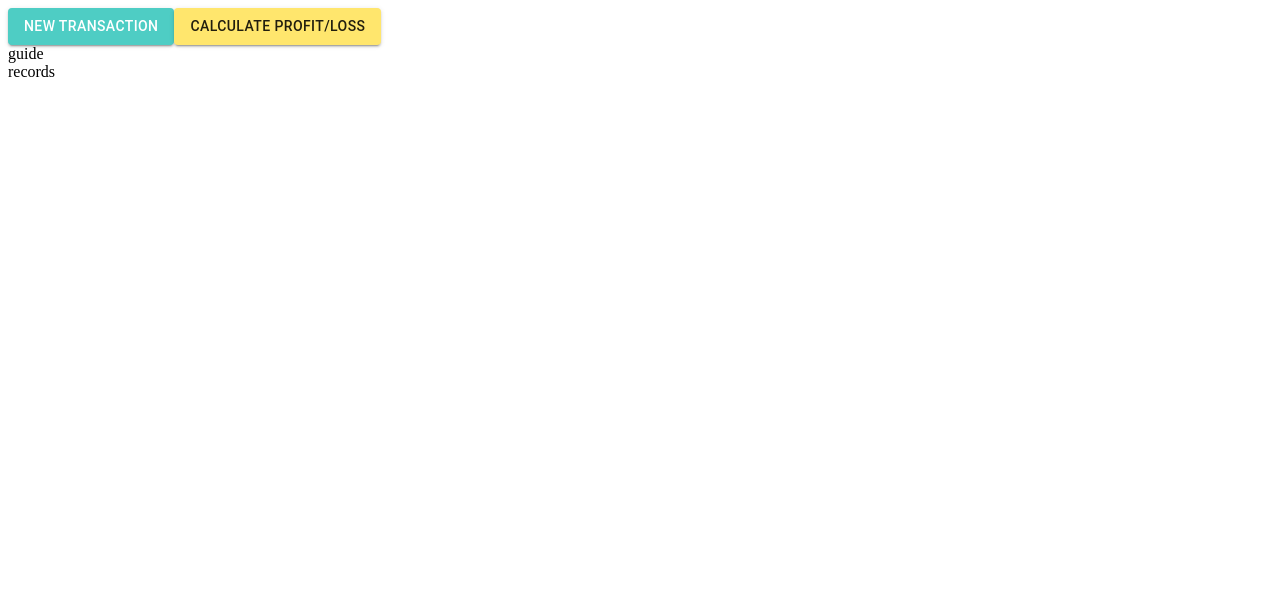
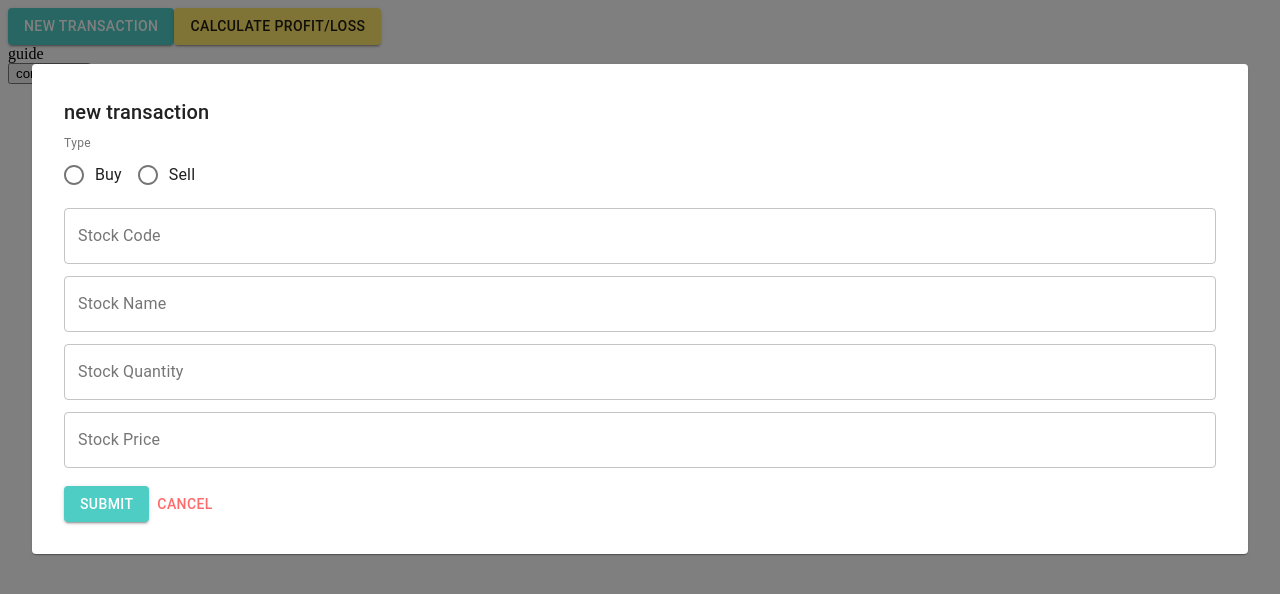
Before and after one commit to andretai/fees-calc-2, a React (Create React App) app: page / in a window 1280 px wide. Shown: the top 594 px of the page. Built offline with nearby package versions, Linux system fonts and the light colour scheme.

Commit message:
#4, #5, & #6 completed.

```diff
--- a/src/components/transactions/AddRecord.js
+++ b/src/components/transactions/AddRecord.js
@@ -1,11 +1,82 @@
-import React from 'react'
+import React from 'react';
+import { makeStyles } from '@material-ui/core/styles';
+import { Button, FormLabel, FormControlLabel, Paper, Radio, RadioGroup, TextField, Typography } from '@material-ui/core';
 
-const AddRecord = () => {
+const useStyles = makeStyles(theme => ({
+  paper: {
+    margin: '64px 32px 0 32px',
+    padding: '32px'
+  },
+  field: {
+    margin: '6px 0',
+    width: '100%'
+  },
+  buttons: {
+    marginTop: '12px',
+    width: '100%',
+    display: 'flex',
+    justifyContent: 'between'
+  },
+  cancel: {
+    color: '#ff6b6b'
+  }
+}));
+
+const AddRecord = React.forwardRef((props, ref) => {
+  let record = {
+    id: null,
+    type: null,
+    code: null,
+    name: null,
+    price: null,
+    quantity: null,
+    cost: null
+  };
+  const classes = useStyles();
+  const addRecord = props.addRecord;
+  const toggleAddRecordModal = props.toggleAddRecordModal;
+  const handleChange = e => {
+    record[e.target.name] = e.target.value;
+  }
+  const handleSubmit = () => {
+    addRecord(record);
+    handleCancel();
+  }
+  const handleCancel = () => toggleAddRecordModal(false);
   return (
-    <div>
-
-    </div>
+    <Paper className={classes.paper}>
+      <div>
+        <Typography variant="h6">new transaction</Typography>
+        <form>
+          <div className={classes.field}>
+            <FormLabel component="legend">
+              <Typography variant="caption">Type</Typography>
+            </FormLabel>
+            <RadioGroup row name="type" onChange={e => handleChange(e)}>
+              <FormControlLabel value="buy" label="Buy"
+                control={<Radio color="primary"/>}
+              />
+              <FormControlLabel value="sell" label="Sell"
+                control={<Radio color="primary"/>}
+              />
+            </RadioGroup>
+          </div>
+          <TextField className={classes.field} variant="outlined" label="Stock Code" name="code" onChange={e => handleChange(e)}/>
+          <TextField className={classes.field} variant="outlined" label="Stock Name" name="name" onChange={e => handleChange(e)}/>
+          <TextField className={classes.field} variant="outlined" label="Stock Quantity" type="number" name="quantity" onChange={e => handleChange(e)}/>
+          <TextField className={classes.field} variant="outlined" label="Stock Price" type="number" name="price" onChange={e => handleChange(e)}/>
+        </form>
+        <div className={classes.buttons}>
+          <Button variant="contained" color="primary" onClick={() => handleSubmit()}>
+            <Typography variant="button">submit</Typography>
+          </Button>
+          <Button variant="text">
+            <Typography className={classes.cancel} variant="button" onClick={() => handleCancel()}>cancel</Typography>
+          </Button>
+        </div>
+      </div>
+    </Paper>
   )
-}
+})
 
 export default AddRecord;
--- /dev/null
+++ b/src/components/transactions/Constants.js
@@ -0,0 +1,36 @@
+let constants = {
+  brokerage: {
+    rate: 0.0042,
+    min: 12
+  },
+  clearing: {
+    rate: 0.0003,
+    max: 1000
+  },
+  stampduty: {
+    rate: 0.001,
+    max: 200
+  },
+  tax: {
+    rate: 0.06
+  },
+  calculation: function(price, quantity) {
+    // Gross Value of Purchase/Sale
+    var gross = price * quantity;
+    // 0.42 % of Transaction Value or a Minimum of RM 12
+    var brokerfee = constants.brokerage.rate * gross;
+    if (brokerfee < 12) brokerfee = 12;
+    // 0.03 % of Transaction Value or a Maximum of RM 1,000
+    var clearfee = constants.clearing.rate * gross;
+    if (clearfee > 1000) clearfee = 1000;
+    // RM 1 per RM 1,000 of Transaction Value for a Maximum of RM 200
+    var stampfee = constants.stampduty.rate * gross;
+    if (stampfee > 200) stampfee = 200;
+    // 6% tax on brokerage fee
+    var tax = constants.tax.rate * brokerfee;
+    // Total Transaction Cost
+    return (brokerfee + clearfee + stampfee + tax).toFixed(2);
+  }
+}
+
+export default constants;
--- a/src/components/transactions/Records.js
+++ b/src/components/transactions/Records.js
@@ -1,11 +1,47 @@
-import React from 'react'
+import React from 'react';
+import { makeStyles } from '@material-ui/core/styles';
+import { ListItem, ListItemIcon, ListItemText, ListItemSecondaryAction, Typography} from '@material-ui/core';
 
-const Records = () => {
+const useStyles = makeStyles(theme => ({
+  buy: {
+    backgroundColor: '#4ecdc4'
+  },
+  sell: {
+    backgroundColor: '#ff6b6b'
+  },
+  text: {
+    color: '#ffffff'
+  }
+}));
+
+const Records = React.forwardRef((props, ref) => {
+  const classes = useStyles();
+  const records = props.records;
   return (
-    <div>
-      records
-    </div>
+    <>
+      {
+        records.map(record =>
+          <ListItem key={record.id} className={record.type === 'buy' ? classes.buy : classes.sell}>
+            <ListItemIcon>
+              {record.type === 'buy' ?
+                <Typography variant="button" className={classes.text}>buy</Typography>
+                :
+                <Typography variant="button" className={classes.text}>sell</Typography>
+              }
+            </ListItemIcon>
+            <ListItemText>
+              <Typography variant="button" className={classes.text}>{record.name}-</Typography>
+              <Typography variant="caption" className={classes.text}>{record.code}</Typography>
+            </ListItemText>
+            <ListItemSecondaryAction>
+              <Typography variant="button" className={classes.text}>RM {parseFloat(record.price).toFixed(3)}x</Typography>
+              <Typography variant="caption" className={classes.text}>{record.quantity}</Typography>
+            </ListItemSecondaryAction>
+          </ListItem>
+        )
+      }
+    </>
   )
-}
+});
 
 export default Records;
--- a/src/pages/Transactions.js
+++ b/src/pages/Transactions.js
@@ -2,30 +2,45 @@ import React from 'react';
 import Summary from '../components/transactions/Summary';
 import Guide from '../components/transactions/Guide';
 import Records from '../components/transactions/Records';
-import { Button, ButtonGroup, Typography } from '@material-ui/core';
+import AddRecord from '../components/transactions/AddRecord';
+import constants from '../components/transactions/Constants';
+import { Button, Modal, Typography } from '@material-ui/core';
 
 
 const Transactions = () => {
-  const [summary, setSummary] = React.useState(false);
-  const toggleSummary = () => {
-    setSummary(true);
-  }
+
+  // States
+  const [summary, toggleSummary] = React.useState(false);
+  const [records, setRecords] = React.useState([]);
+  const [addRecordModal, toggleAddRecordModal] = React.useState(true);
+
+  // Functions
+  const addRecord = record => {
+    record.id = records.length + 1;
+    record.cost = constants.calculation(record.price, record.quantity);
+    setRecords([...records, record]);
+  };
+
   return (
     <div>
       <div id="buttons">
         <Button color="primary" variant="contained">
-          <Typography variant="button">new transaction</Typography>
+          <Typography variant="button" onClick={() => toggleAddRecordModal(true)}>new transaction</Typography>
         </Button>
         <Button color="secondary" variant="contained" onClick={() => toggleSummary()}>
           <Typography variant="button">calculate profit/loss</Typography>
         </Button>
       </div>
+      <Modal open={addRecordModal} onClose={() => toggleAddRecordModal(false)}>
+        <AddRecord addRecord={addRecord} toggleAddRecordModal={toggleAddRecordModal}/>
+      </Modal>
       <div id="summaryOrGuide">
         { summary === true ? <Summary/> : <Guide/> }
       </div>
       <div id="records">
-        <Records/>
+        <Records records={records}/>
       </div>
+      <button onClick={() => console.log(records)}>console.log</button>
     </div>
   )
 }
```
